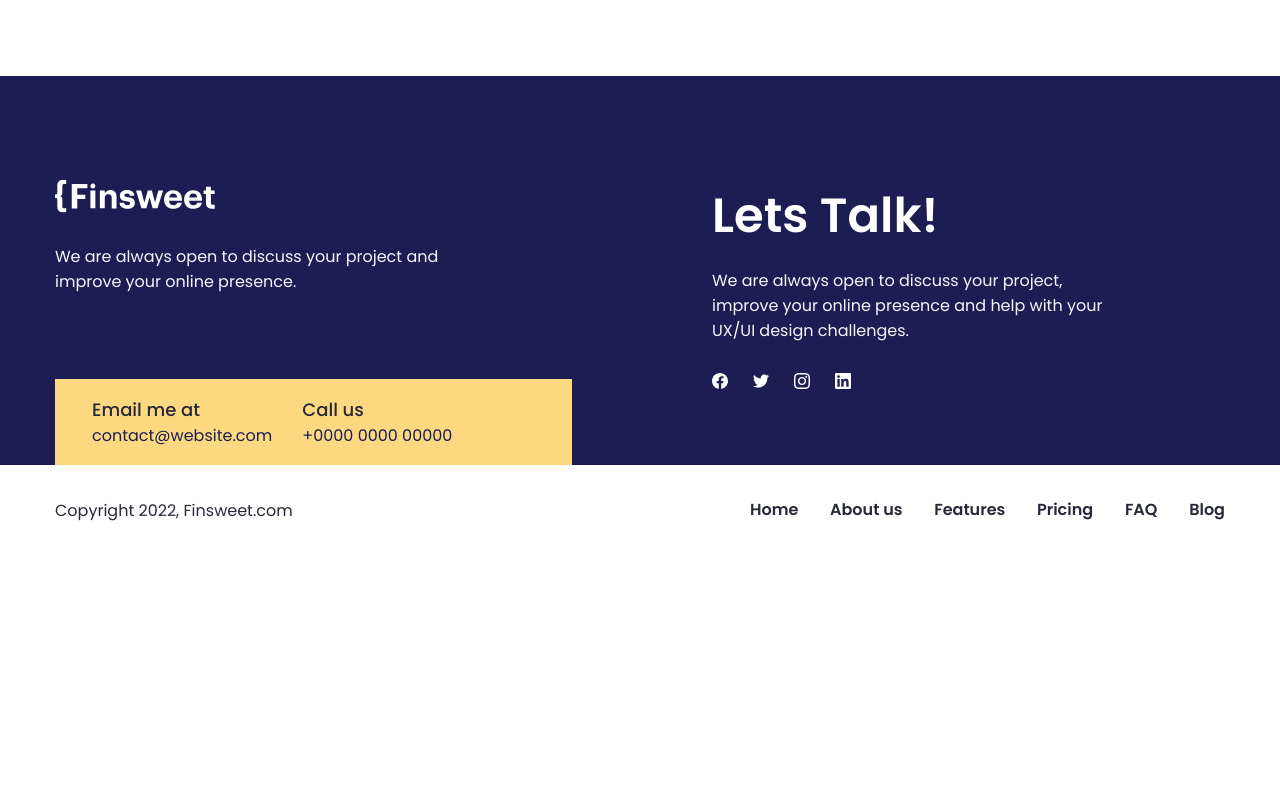
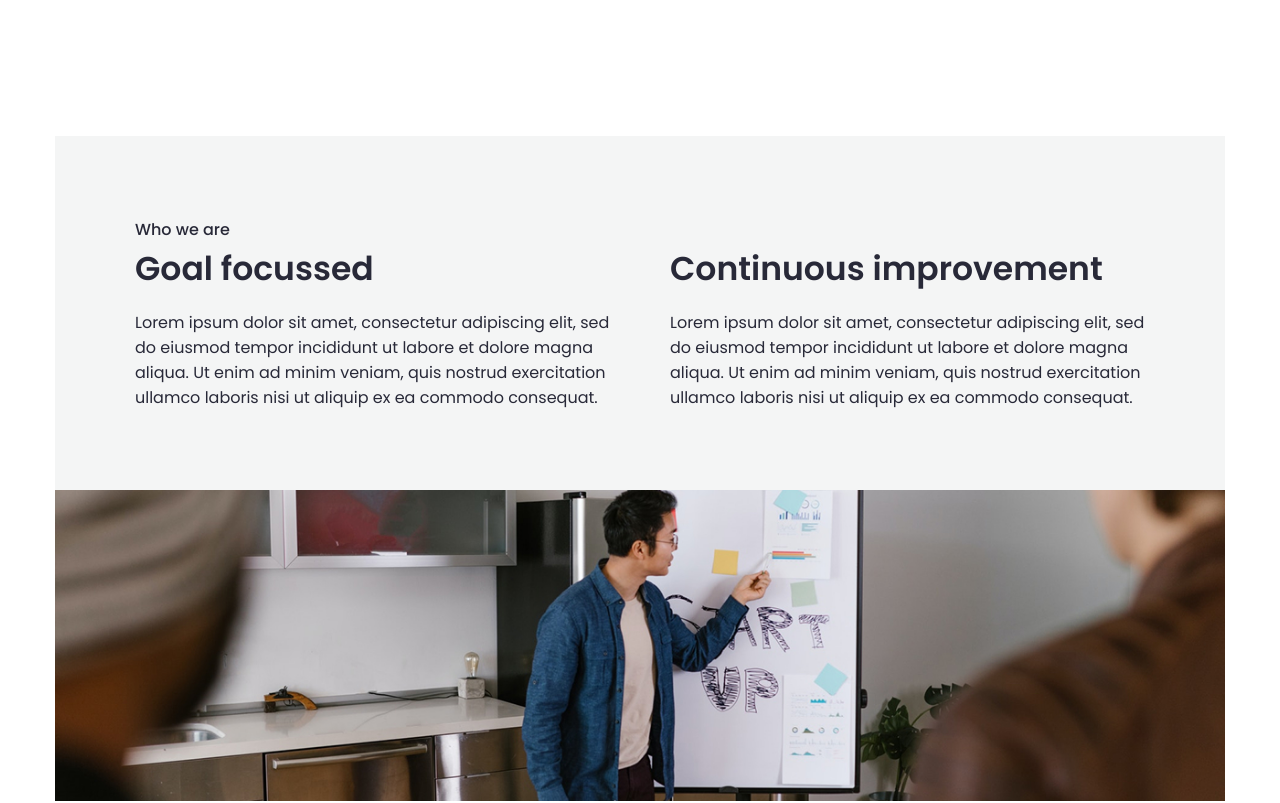
Before and after one commit to andreyk1n/finsweet, a React (Create React App) app: page /about in a window 1280 px wide. Shown: the part 660-1463 px from the top of the page. Before the commit the page ends 1215 px from the top, so only its background shows below. Built offline with nearby package versions, Linux system fonts and the light colour scheme; the HTML template or start-up script is replaced by a standard one.

Commit message:
add components/who

```diff
--- /dev/null
+++ b/src/template-parts/components/who/Who.jsx
@@ -0,0 +1,37 @@
+import "./who.scss";
+import img from "../../../images/who/who-we-are.jpg";
+
+const Who = () => {
+  return (
+    <section className="who">
+      <div className="who__container">
+        <div className="who__content">
+          <div className="who__label">Who we are</div>
+          <div className="who__row">
+            <div className="who__col">
+              <h2>Goal focussed</h2>
+              <p>
+                Lorem ipsum dolor sit amet, consectetur adipiscing elit, sed do
+                eiusmod tempor incididunt ut labore et dolore magna aliqua. Ut
+                enim ad minim veniam, quis nostrud exercitation ullamco laboris
+                nisi ut aliquip ex ea commodo consequat.
+              </p>
+            </div>
+            <div className="who__col">
+              <h2>Continuous improvement</h2>
+              <p>
+                Lorem ipsum dolor sit amet, consectetur adipiscing elit, sed do
+                eiusmod tempor incididunt ut labore et dolore magna aliqua. Ut
+                enim ad minim veniam, quis nostrud exercitation ullamco laboris
+                nisi ut aliquip ex ea commodo consequat.
+              </p>
+            </div>
+          </div>
+        </div>
+        <img src={img} alt="Who we are" draggable="false" className="who__image" />
+      </div>
+    </section>
+  );
+};
+
+export default Who;
--- /dev/null
+++ b/src/template-parts/components/who/who.scss
@@ -0,0 +1,51 @@
+.who {
+    width: 100%;
+    margin: 60px 0;
+
+    @media (max-width: 992px) {
+        margin: 40px 0;
+    }
+
+    h2 {
+        color: #282938;
+        font-size: clamp(22px, 5vw, 33px);
+        display: block;
+        margin: 0 0 16px 0;
+    }
+
+    &__content {
+        width: 100%;
+        display: flex;
+        flex-direction: column;
+        background-color: #F4F5F5;
+        padding: 80px;
+
+        @media (max-width: 1200px) {
+            padding: 30px;
+        }
+
+        @media (max-width: 576px) {
+            padding: 15px;
+        }
+    }
+
+    &__row {
+        display: grid;
+        grid-template-columns: repeat(2, 1fr);
+        gap: 60px;
+
+        @media (max-width: 1200px) {
+            gap: 30px;
+        }
+
+        @media (max-width: 992px) {
+            grid-template-columns: 1fr;
+        }
+    }
+
+
+
+    &__image {
+        width: 100%;
+    }
+}
--- a/src/template-parts/pages/About.jsx
+++ b/src/template-parts/pages/About.jsx
@@ -1,4 +1,5 @@
 import Hero from "../components/hero/Hero.jsx";
+import Who from "../components/who/Who.jsx";
 import heroImage from "../../images/hero/hero--about.jpg";
 
 
@@ -15,6 +16,8 @@ const About = () => {
           alt: "Hero illustration",
         }}
       />
+
+      <Who />
     </>
   );
 };
--- a/src/template-parts/styles/main.scss
+++ b/src/template-parts/styles/main.scss
@@ -69,6 +69,15 @@ h2.mini {
     font-size: clamp(28px, 3vw, 38px);
 }
 
+[class*='__label'] {
+    color: #282938;
+    font-size: 16px;
+    font-family: "Poppins", sans-serif;
+    font-weight: 500;
+    line-height: 28px;
+}
+
+
 .button {
     cursor: pointer;
     transition-duration: .5s;
```
Also changed, not shown: src/images/who/who-we-are.jpg (added).
